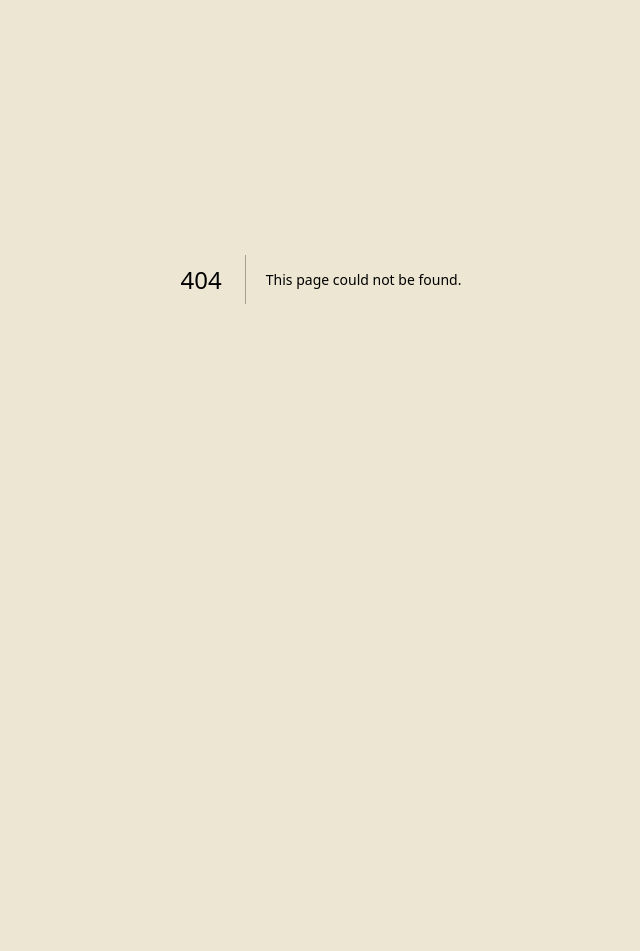
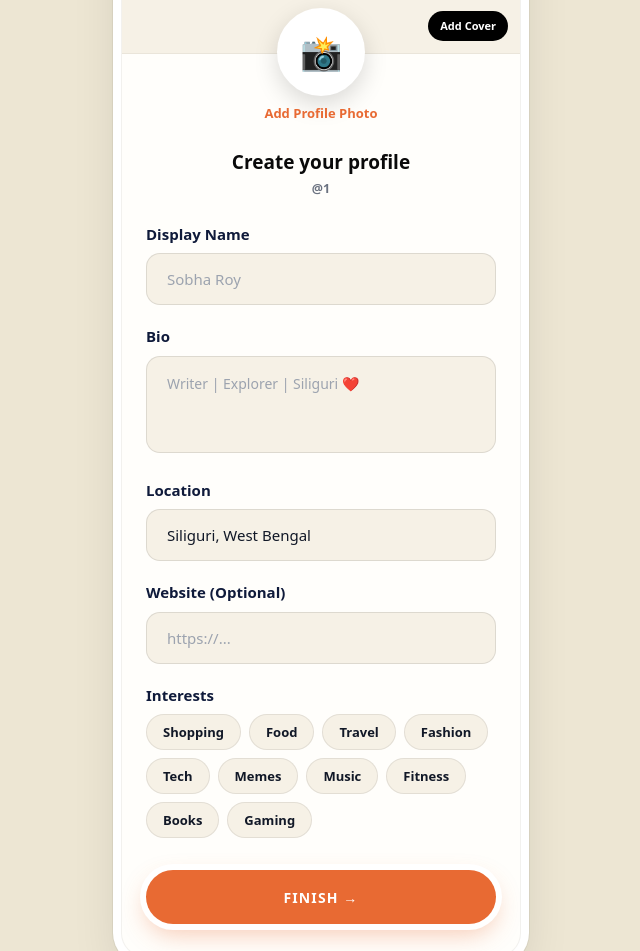
Before and after one commit to drisyamnretails-maker/drisyamn, a Next.js app: page /create-profile/personal/1 in a window 1280 px wide. Before the commit this address had no page. Shown: the part 121-1072 px from the top of the page, without its empty margins (319-959 px from the left). Before the commit the page ends 800 px from the top, so only its background shows below. Built offline with nearby package versions, Linux system fonts and the light colour scheme; no server answers.

Commit message:
personal profile with cover added

```diff
--- /dev/null
+++ b/app/create-profile/personal/[username]/page.tsx
@@ -0,0 +1,150 @@
+"use client";
+import { useState, useEffect } from "react";
+import { useParams, useRouter } from "next/navigation";
+import { supabase } from "@/lib/supabase";
+
+const ORANGE = "#E86A33";
+const PAGE_BG = "#EDE6D3";
+const PURE_BLACK = "#0A0A0A";
+const LABEL_BLACK = "#0F1A3A";
+const INPUT_BG = "#F6F1E6";
+
+export default function PersonalCreateProfile(){
+  const { username } = useParams() as { username: string };
+  const router = useRouter();
+  const [mounted, setMounted] = useState(false);
+  const [focused, setFocused] = useState("");
+  const [loading, setLoading] = useState(false);
+  const [cover, setCover] = useState<string | null>(null);
+  const [avatar, setAvatar] = useState<string | null>(null);
+  const [form, setForm] = useState({
+    displayName: "",
+    bio: "",
+    location: "Siliguri, West Bengal",
+    website: "",
+    interests: [] as string[],
+  });
+
+  const INTERESTS = ["Shopping","Food","Travel","Fashion","Tech","Memes","Music","Fitness","Books","Gaming"];
+
+  useEffect(()=>{ setMounted(true); },[]);
+  if(!mounted) return null;
+
+  const toggleInterest = (i: string) => {
+    setForm(f => f.interests.includes(i)? {...f, interests: f.interests.filter(x=>x!==i)} : {...f, interests: [...f.interests, i]});
+  }
+
+  const handleCover = (e:any)=>{
+    const file = e.target.files[0];
+    if(file) setCover(URL.createObjectURL(file));
+  }
+  const handleAvatar = (e:any)=>{
+    const file = e.target.files[0];
+    if(file) setAvatar(URL.createObjectURL(file));
+  }
+
+  const handleSave = async () => {
+    if(!form.displayName){ alert("Display Name daal"); return; }
+    setLoading(true);
+    try{
+      const { data: { user } } = await supabase.auth.getUser();
+      if(user){
+        await supabase.from("profiles").update({
+          full_name: form.displayName,
+          bio: form.bio,
+          location: form.location,
+          website: form.website,
+          interests: form.interests,
+          onboarding_done: true,
+        }).eq("id", user.id);
+      }
+      localStorage.setItem("drisyamn_username", username);
+      router.push(`/profile/personal/${username}`);
+    }catch(err){
+      console.log(err);
+      alert("Error saving");
+    }
+    setLoading(false);
+  };
+
+  return(
+    <div className="min-h-[100vh] w-full flex justify-center p-4 pt-6 overflow-y-auto" style={{background: PAGE_BG}}>
+      <div className="w-full max-w-[400px] bg-[#FFFEFB] rounded-[24px] overflow-hidden border border-black/[0.05] shadow-[0_0_0_8px_#fff,0_0_0_9px_rgba(0,0,0,0.05),0_20px_50px_rgba(0,0,0,0.12)] mb-10">
+
+        {/* COVER */}
+        <div className="w-full h-[150px] bg-[#F6F1E6] relative border-b border-black/5 overflow-hidden">
+          {cover? (
+            <img src={cover} className="w-full h-full object-cover" />
+          ) : (
+            <div className="w-full h-full flex items-center justify-center">
+              <span className="text-[32px] opacity-30">🖼️</span>
+            </div>
+          )}
+          <label className="absolute bottom-3 right-3 px-3 h-[30px] rounded-full bg-black text-white text-[11px] font-bold flex items-center cursor-pointer">
+            Add Cover
+            <input type="file" accept="image/*" hidden onChange={handleCover} />
+          </label>
+        </div>
+
+        {/* AVATAR */}
+        <div className="flex flex-col items-center -mt-[46px] relative z-10">
+          <div className="w-[88px] h-[88px] rounded-full bg-white border-[4px] border-white shadow-[0_8px_24px_rgba(0,0,0,0.15)] overflow-hidden flex items-center justify-center">
+            {avatar? (
+              <img src={avatar} className="w-full h-full object-cover" />
+            ) : (
+              <span className="text-[34px]">📸</span>
+            )}
+          </div>
+          <label className="mt-2 text-[13px] font-bold cursor-pointer" style={{color: ORANGE}}>
+            Add Profile Photo
+            <input type="file" accept="image/*" hidden onChange={handleAvatar} />
+          </label>
+        </div>
+
+        <div className="px-6 py-6">
+          <div className="text-center">
+            <h2 style={{color: PURE_BLACK, fontSize: "19px", fontWeight: 800}}>Create your profile</h2>
+            <p className="mt-1" style={{color: "#6B7280", fontSize: "12.5px", fontWeight: 600}}>@{username}</p>
+          </div>
+
+          <label className="mt-6 block" style={{color: LABEL_BLACK, fontSize: "15px", fontWeight: 700}}>Display Name</label>
+          <input value={form.displayName} onChange={e=>setForm({...form, displayName: e.target.value})} onFocus={()=>setFocused("name")} onBlur={()=>setFocused("")} placeholder="Sobha Roy"
+            className="mt-2 w-full h-[52px] px-5 rounded-[14px] border text-[15px] font-medium outline-none transition-all"
+            style={{background: focused==="name"?"#fff":INPUT_BG, color: "#111827", borderColor: focused==="name"? ORANGE : "rgba(0,0,0,0.1)", boxShadow: focused==="name"? `0 0 0 4px ${ORANGE}15` : "none"}}
+          />
+
+          <label className="mt-5 block" style={{color: LABEL_BLACK, fontSize: "15px", fontWeight: 700}}>Bio</label>
+          <textarea value={form.bio} onChange={e=>setForm({...form, bio: e.target.value})} onFocus={()=>setFocused("bio")} onBlur={()=>setFocused("")} placeholder="Writer | Explorer | Siliguri ❤️" rows={3}
+            className="mt-2 w-full px-5 py-4 rounded-[14px] border text-[14px] font-medium outline-none resize-none transition-all"
+            style={{background: focused==="bio"?"#fff":INPUT_BG, color: "#111827", borderColor: focused==="bio"? ORANGE : "rgba(0,0,0,0.1)", boxShadow: focused==="bio"? `0 0 0 4px ${ORANGE}15` : "none"}}
+          />
+
+          <label className="mt-5 block" style={{color: LABEL_BLACK, fontSize: "15px", fontWeight: 700}}>Location</label>
+          <input value={form.location} onChange={e=>setForm({...form, location: e.target.value})} onFocus={()=>setFocused("loc")} onBlur={()=>setFocused("")} placeholder="Siliguri, West Bengal"
+            className="mt-2 w-full h-[52px] px-5 rounded-[14px] border text-[15px] font-medium outline-none transition-all"
+            style={{background: focused==="loc"?"#fff":INPUT_BG, color: "#111827", borderColor: focused==="loc"? ORANGE : "rgba(0,0,0,0.1)"}}
+          />
+
+          <label className="mt-5 block" style={{color: LABEL_BLACK, fontSize: "15px", fontWeight: 700}}>Website (Optional)</label>
+          <input value={form.website} onChange={e=>setForm({...form, website: e.target.value})} placeholder="https://..."
+            className="mt-2 w-full h-[52px] px-5 rounded-[14px] border text-[15px] font-medium outline-none"
+            style={{background: INPUT_BG, color: "#111827", borderColor: "rgba(0,0,0,0.1)"}}
+          />
+
+          <label className="mt-5 block" style={{color: LABEL_BLACK, fontSize: "15px", fontWeight: 700}}>Interests</label>
+          <div className="mt-2 flex flex-wrap gap-2">
+            {INTERESTS.map(tag=>{
+              const active = form.interests.includes(tag);
+              return(<button key={tag} onClick={()=>toggleInterest(tag)} className="px-4 h-[36px] rounded-full text-[13px] font-bold border transition-all active:scale-95" style={{background: active? PURE_BLACK : "#F6F1E6", color: active? "#fff" : "#111827", borderColor: active? PURE_BLACK : "rgba(0,0,0,0.08)"}}>{tag}</button>)
+            })}
+          </div>
+
+          <button onClick={handleSave} disabled={loading} className="mt-8 w-full h-[54px] rounded-full text-white text-[14px] font-black tracking-[0.08em] uppercase active:scale-[0.98] transition-all disabled:opacity-70"
+            style={{background: ORANGE, boxShadow: "0 0 0 6px white, 0 10px 24px rgba(232,106,51,0.35)"}}
+          >{loading?"SAVING...":"FINISH →"}</button>
+          <div className="h-2"></div>
+        </div>
+      </div>
+    </div>
+  )
+}
```
